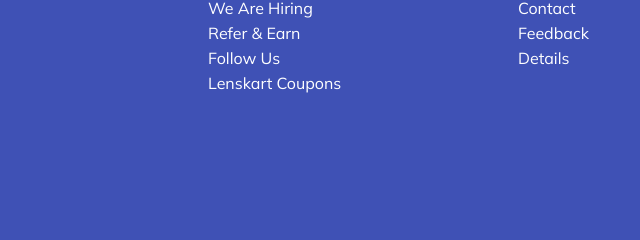
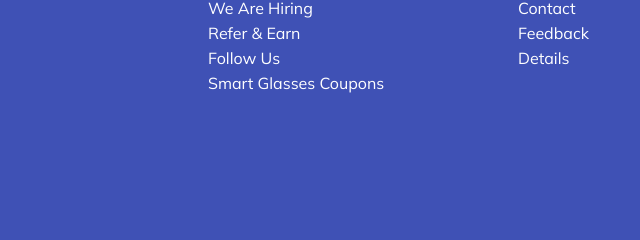
Before and after one commit to CreativeCodeBytes/SmartGlasses, a plain HTML site: page index.html in a window 1280 px wide. Shown: the part 4832-5072 px from the top of the page, 132-772 px from the left. Drawn offline with Linux system fonts and the light colour scheme.

Commit message:
Second Commit

```diff
--- a/index.html
+++ b/index.html
@@ -4,7 +4,7 @@
     <meta charset="UTF-8">
     <meta http-equiv="X-UA-Compatible" content="IE=edge">
     <meta name="viewport" content="width=device-width, initial-scale=1.0">
-    <title>Lenskart</title>
+    <title>Smart Glasses</title>
     <link rel="stylesheet" href="styles.css">
     <link rel="preconnect" href="https://fonts.googleapis.com">
     <link rel="preconnect" href="https://fonts.gstatic.com" crossorigin>
@@ -187,7 +187,7 @@
               <li><a href="#">We Are Hiring</a></li>
               <li><a href="#">Refer & Earn</a></li>
               <li><a href="#">Follow Us</a></li>
-              <li><a href="#">Lenskart Coupons</a></li>
+              <li><a href="#">Smart Glasses Coupons</a></li>
           </ul>
       </div>
 
```
Also changed, not shown: Addtocard.html (+1 -1 lines), billing.html (+1 -1 lines), filter.html (+1 -1 lines).
